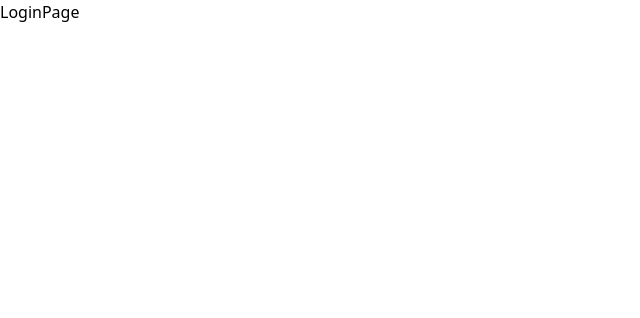
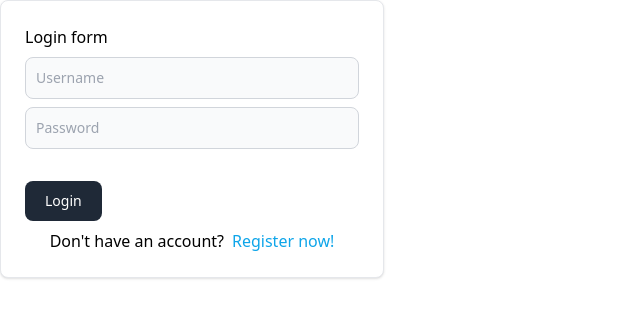
Before and after one commit to alvgonfri/task-manager, a React (Vite) app in the folder frontend/: page /login in a window 1280 px wide. Shown: the top 318 px of the page, without its empty margins (0-640 px from the left). Built offline with nearby package versions, Linux system fonts and the light colour scheme.

Commit message:
Login completed
The login system has been completed and is accessible through the frontend.

```diff
--- a/frontend/src/api/auth.js
+++ b/frontend/src/api/auth.js
@@ -4,3 +4,5 @@ const API_URL = "http://127.0.0.1:4000/api";
 
 export const registerRequest = (user) =>
   axios.post(`${API_URL}/register`, user);
+
+export const loginRequest = (user) => axios.post(`${API_URL}/login`, user);
--- a/frontend/src/context/AuthContext.jsx
+++ b/frontend/src/context/AuthContext.jsx
@@ -1,5 +1,5 @@
-import { createContext, useState, useContext } from "react";
-import { registerRequest } from "../api/auth.js";
+import { createContext, useState, useContext, useEffect } from "react";
+import { registerRequest, loginRequest } from "../api/auth.js";
 import PropTypes from "prop-types";
 
 export const AuthContext = createContext();
@@ -29,8 +29,30 @@ export const AuthProvider = ({ children }) => {
     }
   };
 
+  const signIn = async (user) => {
+    try {
+      const res = await loginRequest(user);
+      console.log(res.data);
+      setUser(res.data);
+      setIsAuthenticated(true);
+    } catch (error) {
+      setErrors(error.response.data);
+    }
+  };
+
+  useEffect(() => {
+    if (errors.length > 0) {
+      const timer = setTimeout(() => {
+        setErrors([]);
+      }, 5000);
+      return () => clearTimeout(timer);
+    }
+  }, [errors]);
+
   return (
-    <AuthContext.Provider value={{ signUp, user, isAuthenticated, errors }}>
+    <AuthContext.Provider
+      value={{ signUp, signIn, user, isAuthenticated, errors }}
+    >
       {children}
     </AuthContext.Provider>
   );
--- a/frontend/src/pages/user/LoginPage.jsx
+++ b/frontend/src/pages/user/LoginPage.jsx
@@ -1,5 +1,74 @@
+import { useForm } from "react-hook-form";
+import { useAuth } from "../../context/AuthContext";
+import { useEffect } from "react";
+import { Link, useNavigate } from "react-router-dom";
+
 function LoginPage() {
-  return <div>LoginPage</div>;
+  const {
+    register,
+    handleSubmit,
+    formState: { errors },
+  } = useForm();
+  const { signIn, isAuthenticated, errors: loginErrors } = useAuth();
+  const navigate = useNavigate();
+
+  useEffect(() => {
+    if (isAuthenticated) navigate("/");
+    // eslint-disable-next-line react-hooks/exhaustive-deps
+  }, [isAuthenticated]);
+
+  const onSubmit = handleSubmit(async (data) => {
+    await signIn(data);
+  });
+
+  return (
+    <div className=" block max-w-sm p-6 bg-white border border-gray-200 rounded-lg shadow">
+      <h1>Login form</h1>
+      {loginErrors.map((error, i) => (
+        <div
+          className="bg-red-500 text-white text-sm p-2 rounded-lg my-2"
+          key={i}
+        >
+          {error}
+        </div>
+      ))}
+
+      <form onSubmit={onSubmit}>
+        <input
+          type="text"
+          {...register("username", { required: true, min: 3, max: 20 })}
+          placeholder="Username"
+          className="bg-gray-50 border border-gray-300 text-gray-900 text-sm rounded-lg block w-full p-2.5 my-2"
+        />
+        {errors.username && (
+          <span className="text-red-500 text-sm">Username is required</span>
+        )}
+
+        <input
+          type="password"
+          {...register("password", { required: true, min: 4 })}
+          placeholder="Password"
+          className="bg-gray-50 border border-gray-300 text-gray-900 text-sm rounded-lg block w-full p-2.5 mt-2 mb-2"
+        />
+        {errors.password && (
+          <span className="text-red-500 text-sm">Password is required</span>
+        )}
+        <br />
+        <button
+          type="submit"
+          className="text-white bg-gray-800 hover:bg-gray-900 focus:outline-none focus:ring-4 focus:ring-gray-300 font-medium rounded-lg text-sm px-5 py-2.5 mr-2 mb-2 dark:bg-gray-800 dark:hover:bg-gray-700 dark:focus:ring-gray-700 dark:border-gray-700"
+        >
+          Login
+        </button>
+      </form>
+      <p className="flex gap-x-2 justify-center">
+        Don&apos;t have an account?{" "}
+        <Link to="/register" className="text-sky-500">
+          Register now!
+        </Link>
+      </p>
+    </div>
+  );
 }
 
 export default LoginPage;
--- a/frontend/src/pages/user/RegisterPage.jsx
+++ b/frontend/src/pages/user/RegisterPage.jsx
@@ -1,7 +1,7 @@
 import { useForm } from "react-hook-form";
 import { useAuth } from "../../context/AuthContext";
 import { useEffect } from "react";
-import { useNavigate } from "react-router-dom";
+import { Link, useNavigate } from "react-router-dom";
 
 function RegisterPage() {
   const {
@@ -77,6 +77,12 @@ function RegisterPage() {
           Register
         </button>
       </form>
+      <p className="flex gap-x-2 justify-center">
+        Already have an account?{" "}
+        <Link to="/login" className="text-sky-500">
+          Login
+        </Link>
+      </p>
     </div>
   );
 }
```
Also changed, not shown: 1 other file (tests, documents, lock files or other folders).
